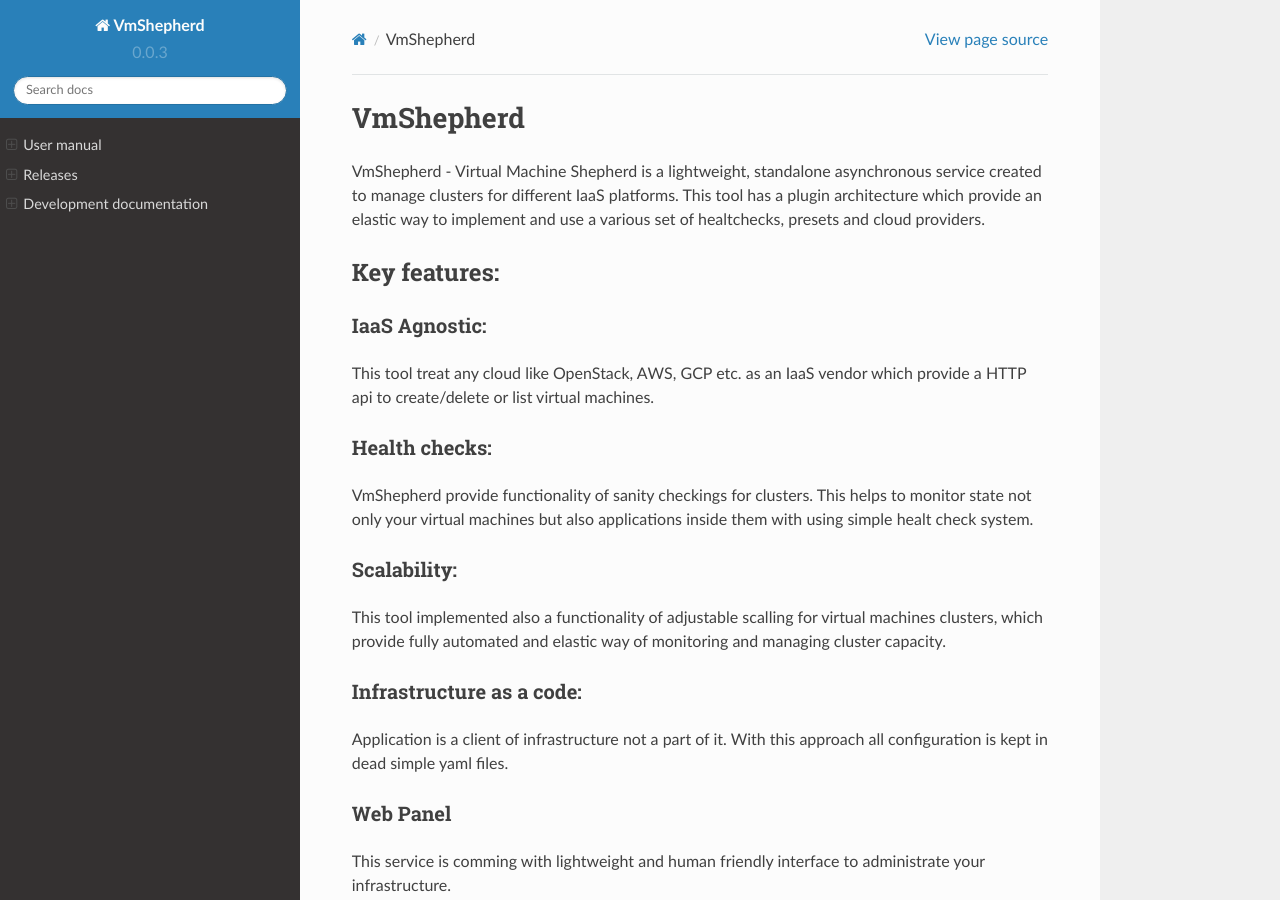
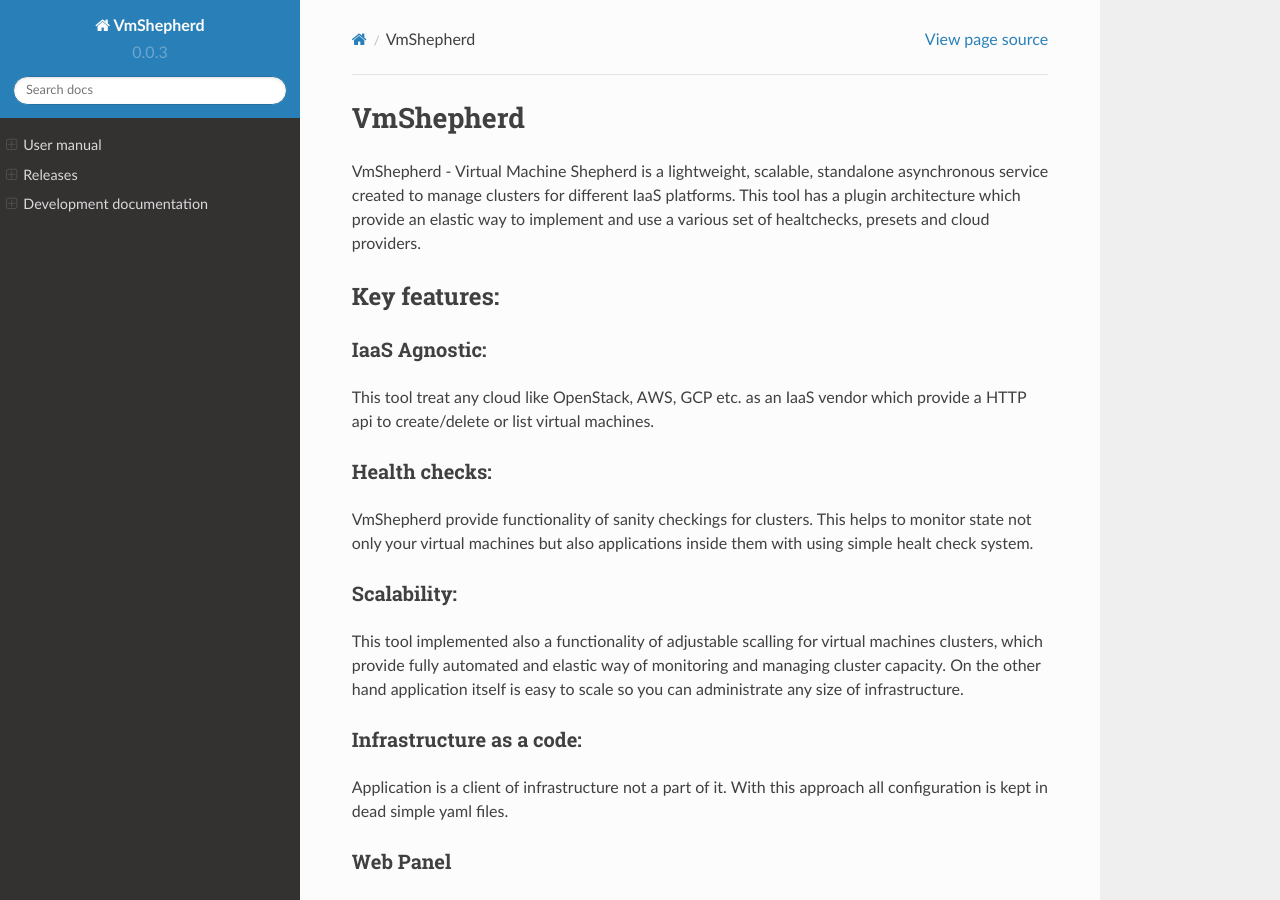
Before and after one commit to DreamLab/VmShepherd, a Sphinx documentation site: the page built from docs/index.rst, in a window 1280 px wide and 900 px high. Built offline with Sphinx 7.4.7 and the Read the Docs theme 2.0.0, drawn with Linux system fonts in a browser that asks for light colours; pages that are not in the unit, such as notebooks, are missing from menus.

Commit message:
add fix for desc about scalability

```diff
--- a/docs/index.rst
+++ b/docs/index.rst
@@ -2,10 +2,11 @@
 VmShepherd
 ==========
 
-VmShepherd - Virtual Machine Shepherd is a lightweight, standalone asynchronous service created to manage
+VmShepherd - Virtual Machine Shepherd is a lightweight, scalable, standalone asynchronous service created to manage
 clusters for different IaaS platforms.
 This tool has a plugin architecture which provide an elastic way to implement
 and use a various set of healtchecks, presets and cloud providers.
+
 
 
 Key features:
@@ -29,7 +30,7 @@ Scalability:
 
 This tool implemented also a functionality of adjustable scalling for virtual machines clusters,
 which provide fully automated and elastic way of monitoring and managing cluster capacity.
-
+On the other hand application itself is easy to scale so you can administrate any size of infrastructure.
 
 Infrastructure as a code:
 ..........................
```
